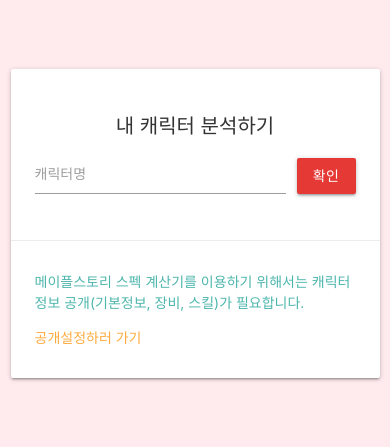
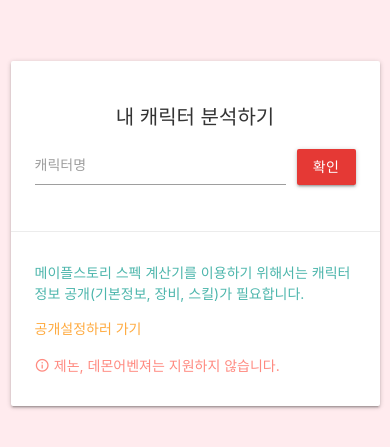
Before and after one commit to dhdbstjr98/maplespec.ga, a Svelte app in the folder app/web/: page / in a window 390 px wide. Shown: the part 185-632 px from the top of the page. Built offline with nearby package versions, Linux system fonts and the light colour scheme.

Commit message:
fix : 모바일 height 넘어가는 경우 정상적으로 표시되지 않음

```diff
--- a/app/web/src/routes/Search.svelte
+++ b/app/web/src/routes/Search.svelte
@@ -39,6 +39,10 @@
             <p>
               <a href="https://maplestory.nexon.com/MyMaple/Account/Character/Visibility" target="_BLANK">공개설정하러 가기</a>
             </p>
+            <p class="red-text text-accent-1">
+              <i class="material-icons">info_outline</i>
+              <span>제논, 데몬어벤져는 지원하지 않습니다.</span>
+            </p>
           </div>
         </div>
       </div>
@@ -47,9 +51,11 @@
 </section>
 
 <style>
-section { width:100%; height:100%; display:flex; flex-direction:column; justify-content:center; }
-.search-box { width:100%; }
+section { width:100%; height:100%; display:flex; flex-direction:column; }
+.search-box { width:100%; margin:auto 0; }
 h4 { font-size:20px; text-align:center; }
 .input-field { padding-right:70px; }
 .input-field button { position:absolute; right:0; top:7px; }
+.card-action i.material-icons { font-size:1.1em; vertical-align:middle; }
+.card-action i.material-icons ~ span { vertical-align:middle; }
 </style>
```
